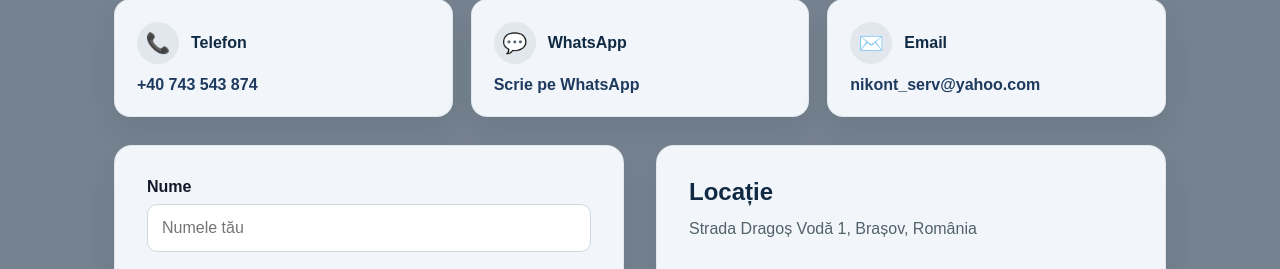
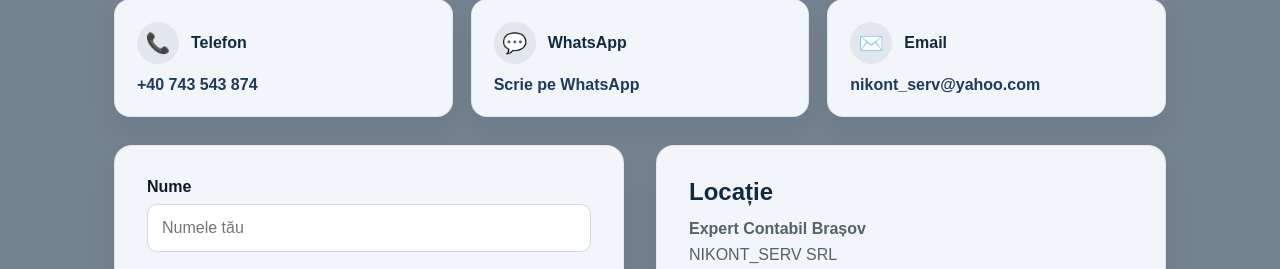
Before and after one commit to DAdrian34/Accounting_Site, a Django app: page /contact/ in a window 1280 px wide. Shown: the part 249-518 px from the top of the page. Run offline with Django 5.2, Linux system fonts and the light colour scheme.

Commit message:
contact redone

```diff
--- a/templates/base.html
+++ b/templates/base.html
@@ -42,7 +42,7 @@
       </main>
 
       <footer class="site-footer">
-        <p>&copy; © NIKONT_SERV SRL | Brașov</p>
+        <p>&copy; NIKONT_SERV SRL | Expert Contabil Brașov | Strada Dragoș Vodă 1, Brașov | +40 743 543 874</p>
       </footer>
     </div>
 
--- a/templates/core/contact.html
+++ b/templates/core/contact.html
@@ -71,8 +71,12 @@
 
       <div class="map-section reveal reveal-delay-2">
         <h2>Locație</h2>
-        <p>Strada Dragoș Vodă 1, Brașov, România</p>
-
+          <p>
+            <strong>Expert Contabil Brașov</strong><br>
+            NIKONT_SERV SRL<br>
+            Strada Dragoș Vodă 1, Brașov, România<br>
+            Telefon: <a href="tel:+40743543874">+40 743 543 874</a>
+          </p>
         <iframe
           src="https://www.google.com/maps?q=Strada%20Dragos%20Voda%201%2C%20Brasov%2C%20Romania&output=embed"
           width="100%"
```
